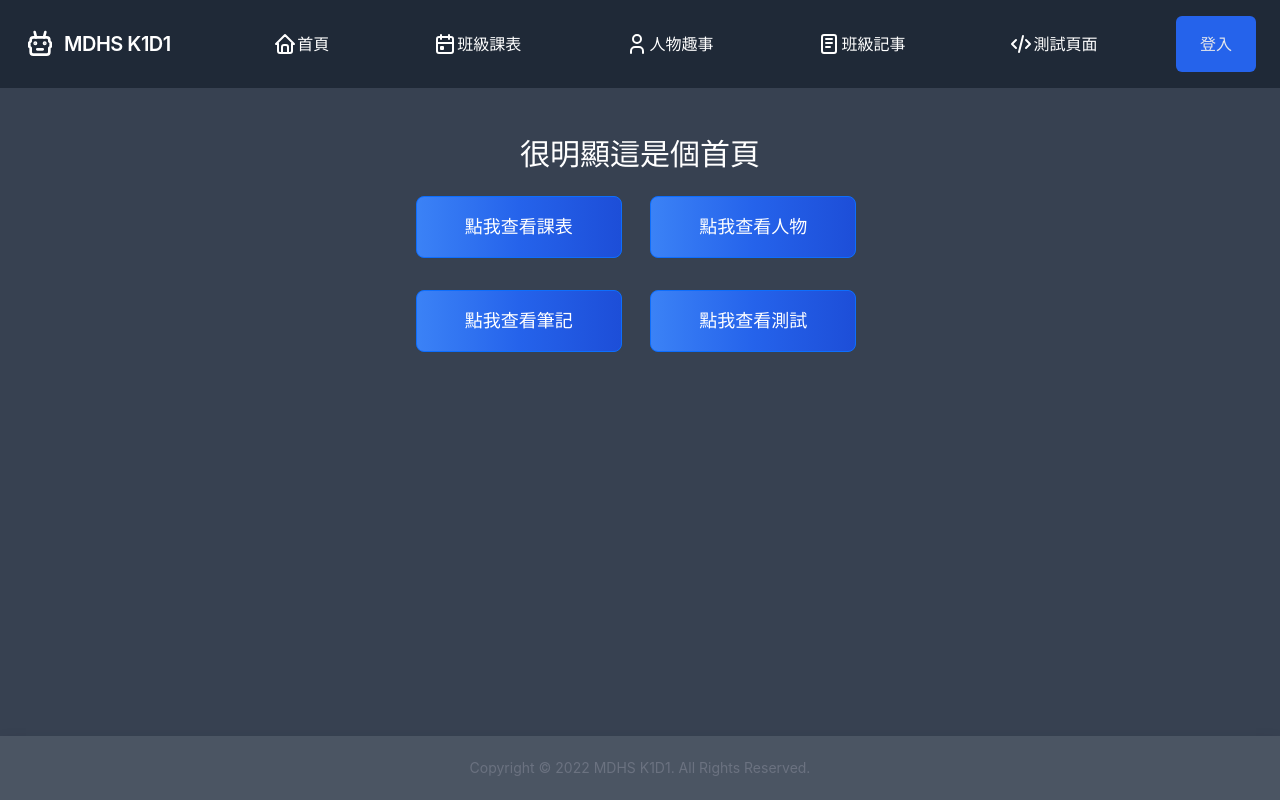
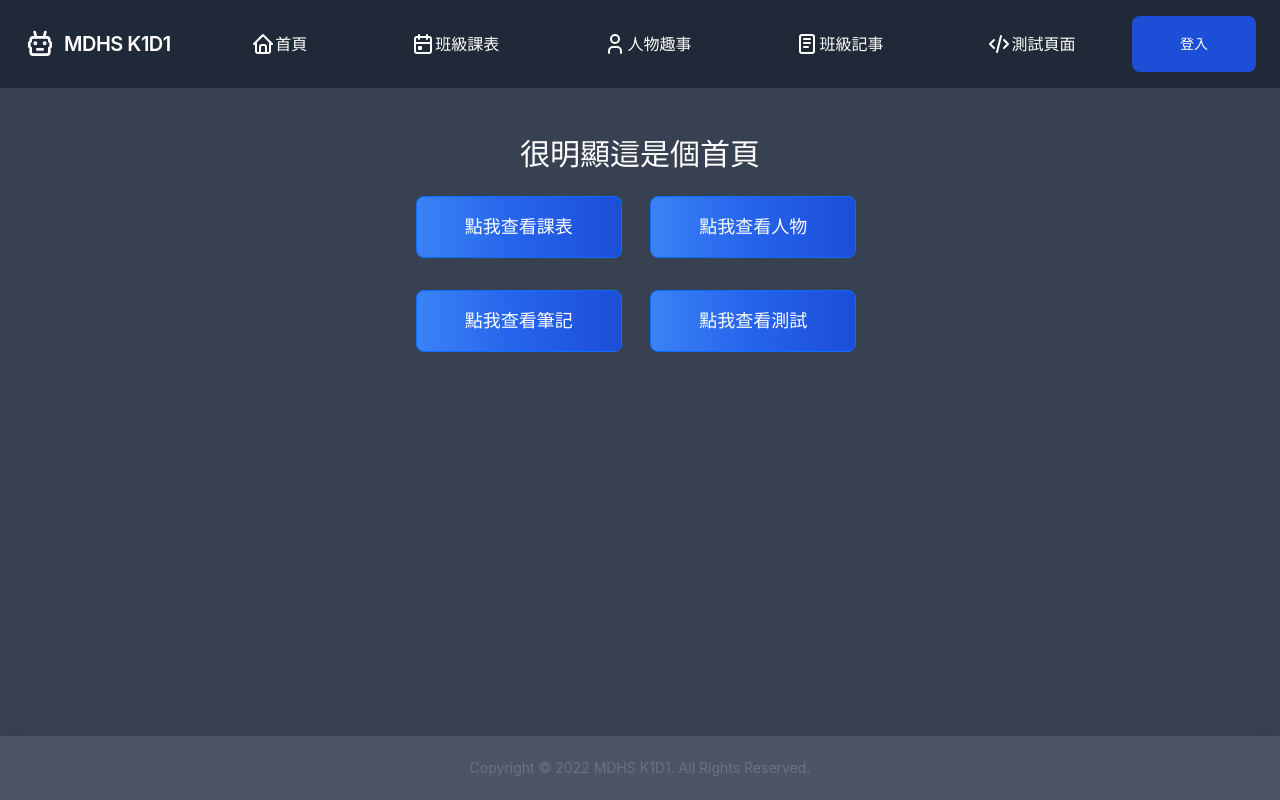
Before and after one commit to HACO8888/MDHS-KD1-WEB, a React (Create React App) app: page / in a window 1280 px wide. Built offline with nearby package versions, Linux system fonts and the light colour scheme.

Commit message:
Update index.js

```diff
--- a/src/components/Navbar/index.js
+++ b/src/components/Navbar/index.js
@@ -12,6 +12,7 @@ function login() {
 
 function NavBar() {
     const [navbarOpen, setNavbarOpen] = React.useState(false);
+    const [loginModal, setLoginModal] = React.useState(false);
     return (
         <>
             <nav className="bg-gray-800 px-4 py-3">
@@ -109,9 +110,9 @@ function NavBar() {
                                 <line x1="4" y1="18" x2="20" y2="18"></line>
                             </svg>
                         </button>
-                        <a className="block bg-blue-600 text-gray-200 px-4 py-3 rounded-md hover:bg-blue-600/80 hover:text-gray-200 noSelect" onClick={login}>
+                        <button className="block text-white bg-blue-700 hover:bg-blue-800 focus:ring-4 focus:outline-none focus:ring-blue-300 font-medium rounded-lg text-sm px-5 py-2.5 text-center dark:bg-blue-600 dark:hover:bg-blue-700 dark:focus:ring-blue-800" type="button" data-modal-toggle="authentication-modal" onClick={() => setLoginModal(!loginModal)}>
                             登入
-                        </a>
+                        </button>
                     </div>
                 </div>
                 <div className={(navbarOpen ? "" : " hidden")}>
@@ -166,6 +167,42 @@ function NavBar() {
                     </div>
                 </div>
             </nav>
+            {/*  <div id="authentication-modal" tabIndex="-1" aria-hidden="true" className={"overflow-y-auto overflow-x-hidden fixed top-0 right-0 left-0 z-50 w-full md:inset-0 h-modal md:h-full" + (loginModal ? "" : " hidden")}>
+                <div className="relative p-4 w-full max-w-md h-full md:h-auto">
+                    <div className="relativerounded-lg shadow dark:bg-gray-700">
+                        <button type="button" className="absolute top-3 right-2.5 text-gray-400 bg-transparent hover:bg-gray-200 hover:text-gray-900 rounded-lg text-sm p-1.5 ml-auto inline-flex items-center dark:hover:bg-gray-800 dark:hover:text-white" data-modal-toggle="authentication-modal" onClick={() => setLoginModal(!loginModal)}>
+                            <svg aria-hidden="true" className="w-5 h-5" fill="currentColor" viewBox="0 0 20 20" xmlns="http://www.w3.org/2000/svg"><path fillRule="evenodd" d="M4.293 4.293a1 1 0 011.414 0L10 8.586l4.293-4.293a1 1 0 111.414 1.414L11.414 10l4.293 4.293a1 1 0 01-1.414 1.414L10 11.414l-4.293 4.293a1 1 0 01-1.414-1.414L8.586 10 4.293 5.707a1 1 0 010-1.414z" clipRule="evenodd"></path></svg>
+                            <span className="sr-only">Close modal</span>
+                        </button>
+                        <div className="py-6 px-6 lg:px-8">
+                            <h3 className="mb-4 text-xl font-medium text-gray-900 dark:text-white">Sign in to our platform</h3>
+                            <form className="space-y-6" action="#">
+                                <div>
+                                    <label htmlFor="email" className="block mb-2 text-sm font-medium text-gray-900 dark:text-gray-300">Your email</label>
+                                    <input type="email" name="email" id="email" className="bg-gray-50 border border-gray-300 text-gray-900 text-sm rounded-lg focus:ring-blue-500 focus:border-blue-500 block w-full p-2.5 dark:bg-gray-600 dark:border-gray-500 dark:placeholder-gray-400 dark:text-white" placeholder="name@company.com" required />
+                                </div>
+                                <div>
+                                    <label htmlFor="password" className="block mb-2 text-sm font-medium text-gray-900 dark:text-gray-300">Your password</label>
+                                    <input type="password" name="password" id="password" placeholder="••••••••" className="bg-gray-50 border border-gray-300 text-gray-900 text-sm rounded-lg focus:ring-blue-500 focus:border-blue-500 block w-full p-2.5 dark:bg-gray-600 dark:border-gray-500 dark:placeholder-gray-400 dark:text-white" required />
+                                </div>
+                                <div className="flex justify-between">
+                                    <div className="flex items-start">
+                                        <div className="flex items-center h-5">
+                                            <input id="remember" type="checkbox" value="" className="w-4 h-4 bg-gray-50 rounded border border-gray-300 focus:ring-3 focus:ring-blue-300 dark:bg-gray-600 dark:border-gray-500 dark:focus:ring-blue-600 dark:ring-offset-gray-800" required />
+                                        </div>
+                                        <label htmlFor="remember" className="ml-2 text-sm font-medium text-gray-900 dark:text-gray-300">Remember me</label>
+                                    </div>
+                                    <a href="#" className="text-sm text-blue-700 hover:underline dark:text-blue-500">Lost Password?</a>
+                                </div>
+                                <button type="submit" className="w-full text-white bg-blue-700 hover:bg-blue-800 focus:ring-4 focus:outline-none focus:ring-blue-300 font-medium rounded-lg text-sm px-5 py-2.5 text-center dark:bg-blue-600 dark:hover:bg-blue-700 dark:focus:ring-blue-800">Login to your account</button>
+                                <div className="text-sm font-medium text-gray-500 dark:text-gray-300">
+                                    Not registered? <a href="#" className="text-blue-700 hover:underline dark:text-blue-500">Create account</a>
+                                </div>
+                            </form>
+                        </div>
+                    </div>
+                </div>
+            </div> */}
         </>
     )
 }
```
